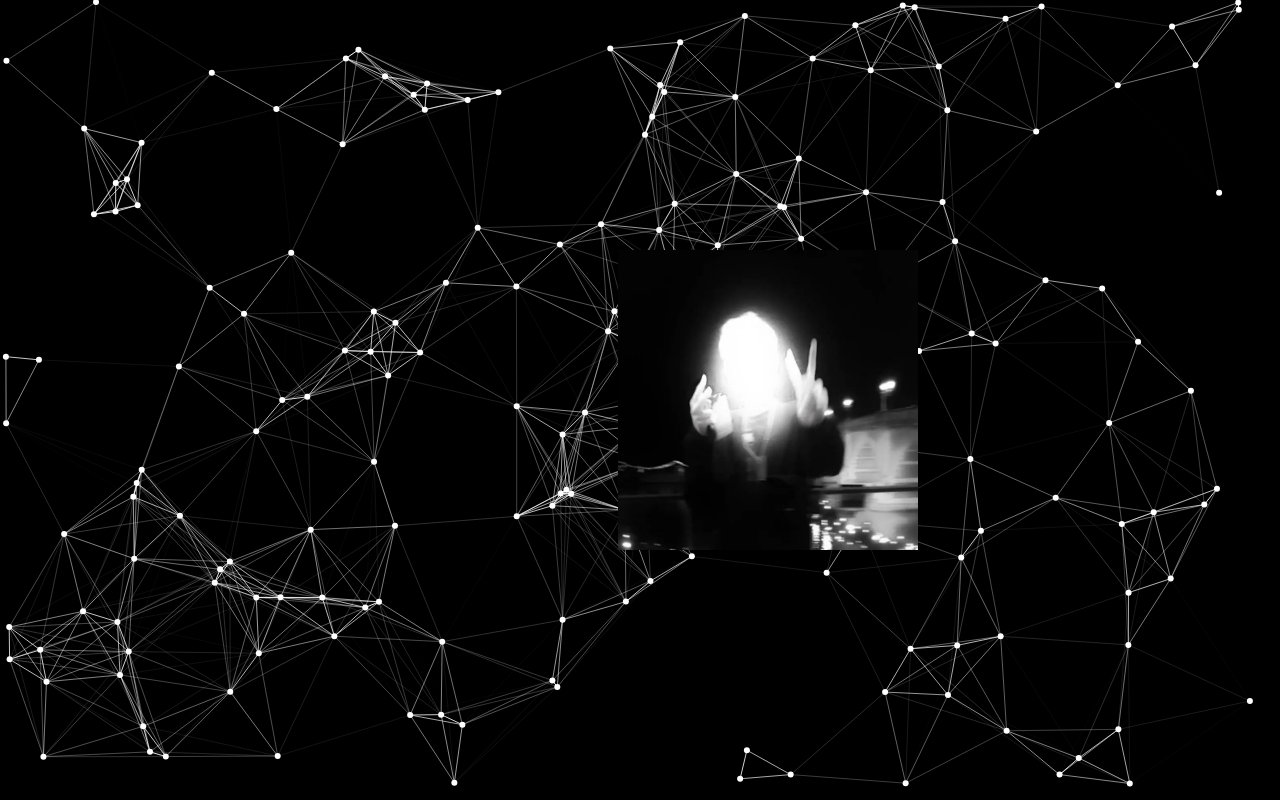
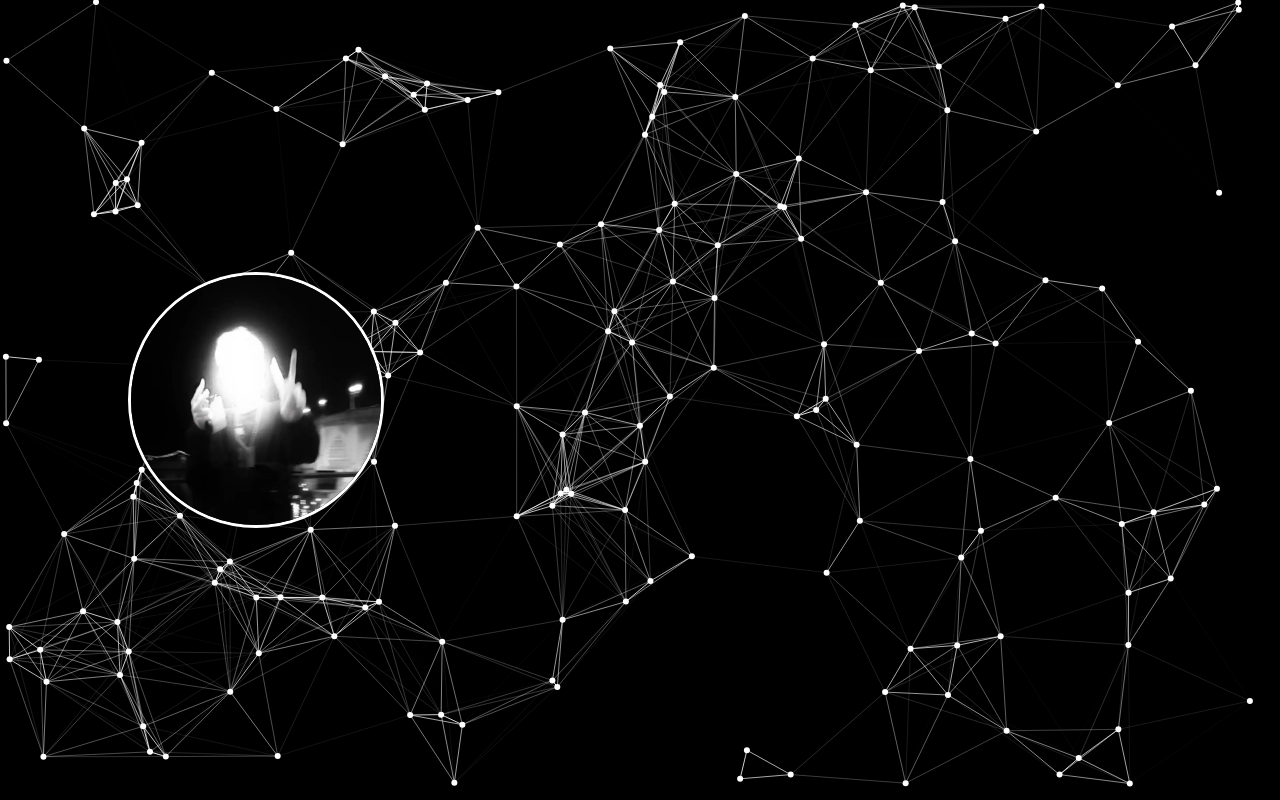
Before and after one commit to lenzy-rest/lenzy.dev, a plain HTML site: page index.html in a window 1280 px wide. Drawn offline with Linux system fonts and the light colour scheme.

Commit message:
Update index.html

```diff
--- a/index.html
+++ b/index.html
@@ -17,19 +17,31 @@
             left: 0;
             z-index: 0;
         }
-        img {
+        .circle-image {
             position: absolute;
             top: 50%;
-            left: 60%;
+            left: 20%;
             transform: translate(-50%, -50%);
             z-index: 1;
-            max-width: 300px;
+            width: 250px;
+            height: 250px;
+            border-radius: 50%;
+            overflow: hidden;
+            border: 3px solid white;
+        }
+        .circle-image img {
+            width: 100%;
+            height: 100%;
+            object-fit: cover;
         }
     </style>
 </head>
 <body>
 <canvas id="particles"></canvas>
-<img src="p.png" alt="Image">
+
+<div class="circle-image">
+    <img src="p.png" alt="Circular Image">
+</div>
 
 <script>
 const canvas = document.getElementById('particles');
```
